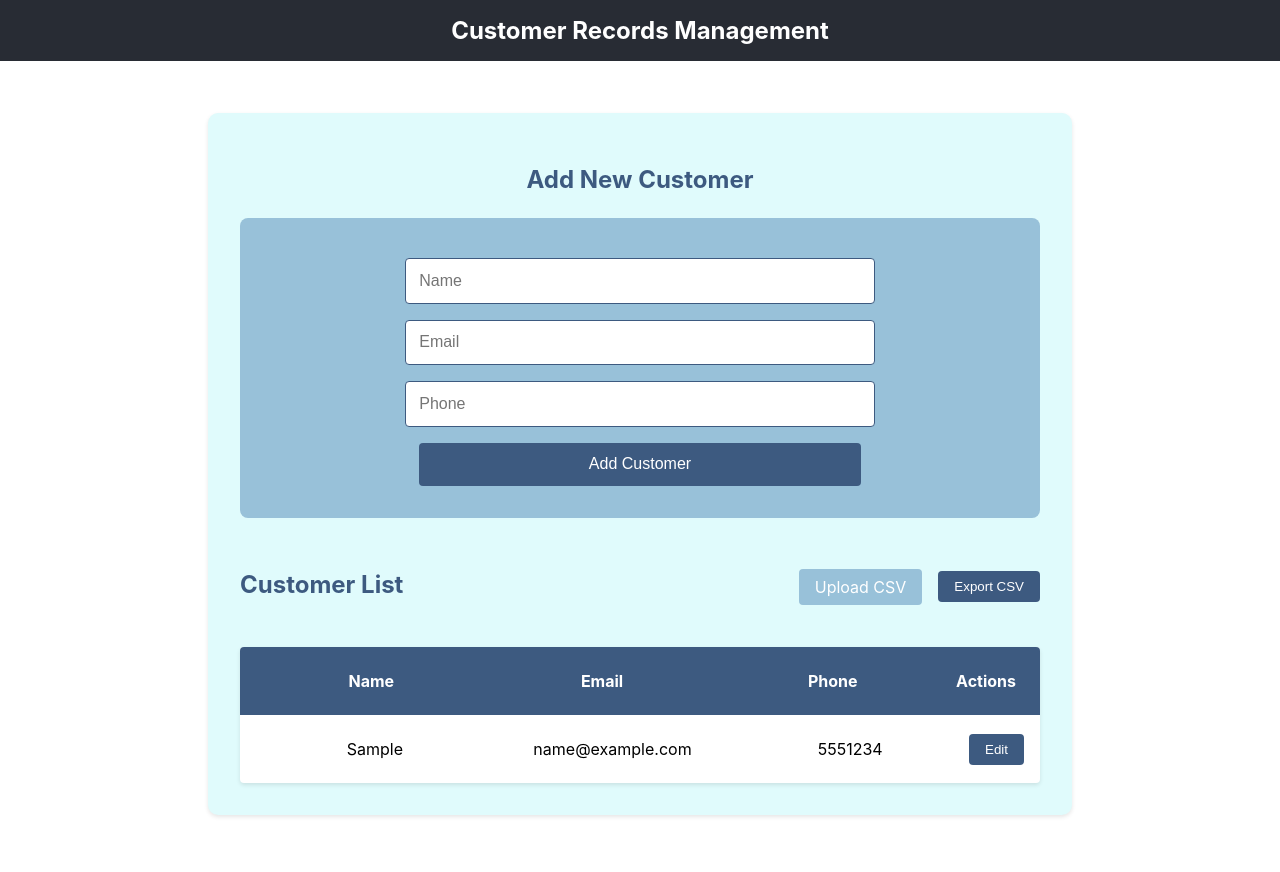
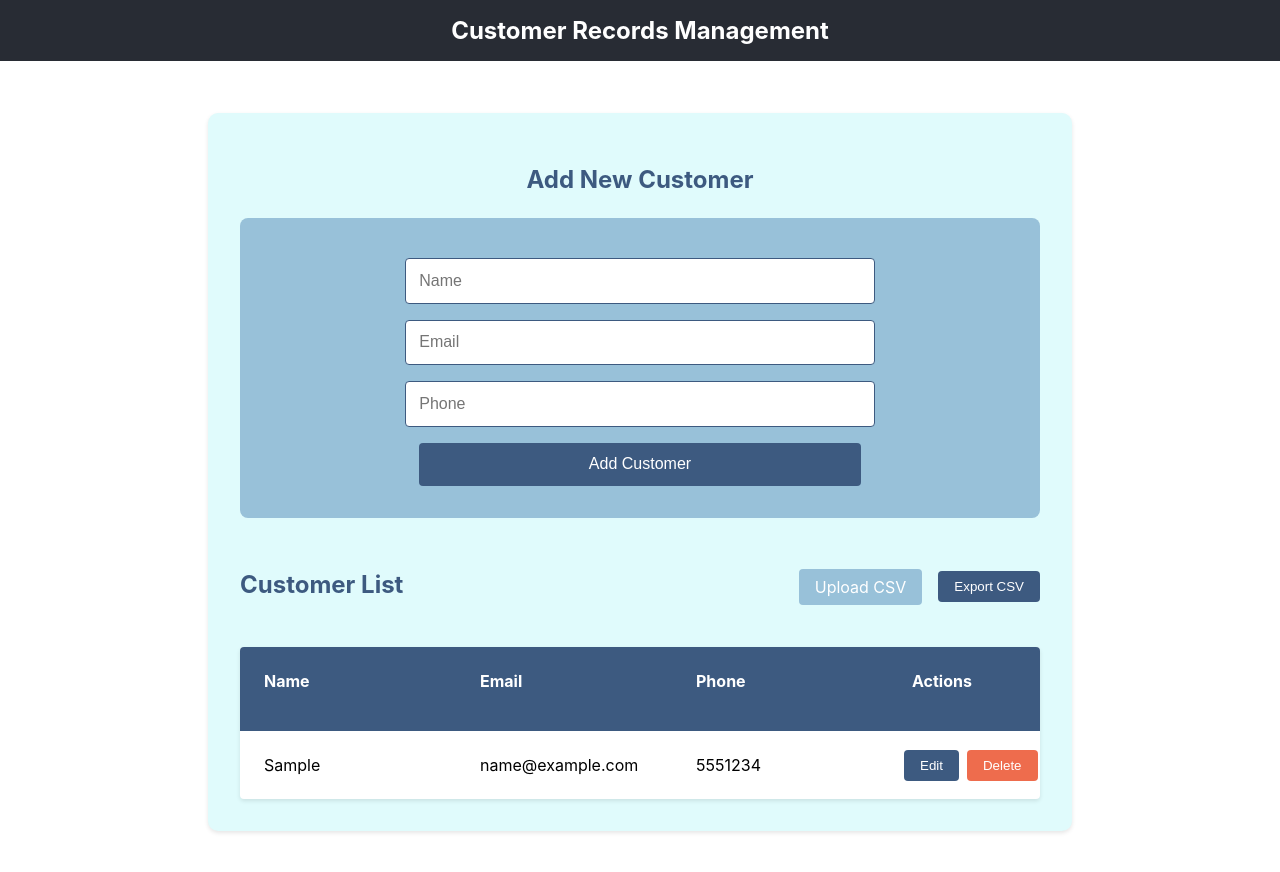
Before and after one commit to ksuleymanoglu/aider-env, a React (Create React App) app: page / in a window 1280 px wide. Both pictures are taken after typing "Sample", "name@example.com", "5551234" into the empty fields and a click on the button "Add Customer". Shown: the top 872 px of the page. Built offline with nearby package versions, Linux system fonts and the light colour scheme; the HTML template or start-up script is replaced by a standard one.

Commit message:
feat: Add delete button and left-align columns in customer list

```diff
--- a/src/App.js
+++ b/src/App.js
@@ -23,6 +23,10 @@ function App() {
     ));
   };
 
+  const deleteCustomer = (id) => {
+    setCustomers(customers.filter(customer => customer.id !== id));
+  };
+
   return (
     <Router>
       <div className="App">
@@ -33,6 +37,7 @@ function App() {
               customers={customers}
               onAddCustomer={addCustomer}
               onUpdateCustomer={updateCustomer}
+              onDeleteCustomer={deleteCustomer}
             />} />
           </Routes>
         </div>
--- a/src/components/CustomerList.css
+++ b/src/components/CustomerList.css
@@ -54,7 +54,7 @@
 
 .table-header {
   display: grid;
-  grid-template-columns: 1fr 1fr 1fr auto;
+  grid-template-columns: 1fr 1fr 1fr 120px;
   background-color: #3D5A80;
   color: white;
   padding: 1rem;
@@ -67,7 +67,7 @@
 
 .table-row {
   display: grid;
-  grid-template-columns: 1fr 1fr 1fr auto;
+  grid-template-columns: 1fr 1fr 1fr 120px;
   padding: 1rem;
   border-bottom: 1px solid #E0FBFC;
   align-items: center;
@@ -79,6 +79,29 @@
 
 .table-cell {
   padding: 0.5rem;
+  text-align: left;
+}
+
+.header-cell {
+  text-align: left;
+}
+
+.action-buttons {
+  display: flex;
+  gap: 0.5rem;
+}
+
+.delete-button {
+  padding: 0.5rem 1rem;
+  border: none;
+  border-radius: 4px;
+  cursor: pointer;
+  color: white;
+  background-color: #ee6c4d;
+}
+
+.delete-button:hover {
+  opacity: 0.9;
 }
 
 .edit-button {
--- a/src/components/CustomerList.js
+++ b/src/components/CustomerList.js
@@ -3,7 +3,7 @@ import { exportToCSV } from '../utils/csvExport';
 import { parseCSV } from '../utils/csvUpload';
 import './CustomerList.css';
 
-function CustomerList({ customers, onAddCustomer, onUpdateCustomer }) {
+function CustomerList({ customers, onAddCustomer, onUpdateCustomer, onDeleteCustomer }) {
   const [formData, setFormData] = useState({
     name: '',
     email: '',
@@ -108,6 +108,7 @@ function CustomerList({ customers, onAddCustomer, onUpdateCustomer }) {
             <div className="header-cell">Email</div>
             <div className="header-cell">Phone</div>
             <div className="header-cell">Actions</div>
+            <div className="header-cell"></div>
           </div>
           {customers.map(customer => (
             <div key={customer.id} className="table-row">
@@ -148,12 +149,20 @@ function CustomerList({ customers, onAddCustomer, onUpdateCustomer }) {
                   <div className="table-cell">{customer.name}</div>
                   <div className="table-cell">{customer.email}</div>
                   <div className="table-cell">{customer.phone}</div>
+                  <div className="action-buttons">
                     <button
                       className="edit-button"
                       onClick={() => onUpdateCustomer(customer.id, { ...customer, editing: true })}
                     >
                       Edit
                     </button>
+                    <button
+                      className="delete-button"
+                      onClick={() => onDeleteCustomer(customer.id)}
+                    >
+                      Delete
+                    </button>
+                  </div>
                 </>
               )}
             </div>
```
Lines whose indentation alone changed are shown as unchanged.
